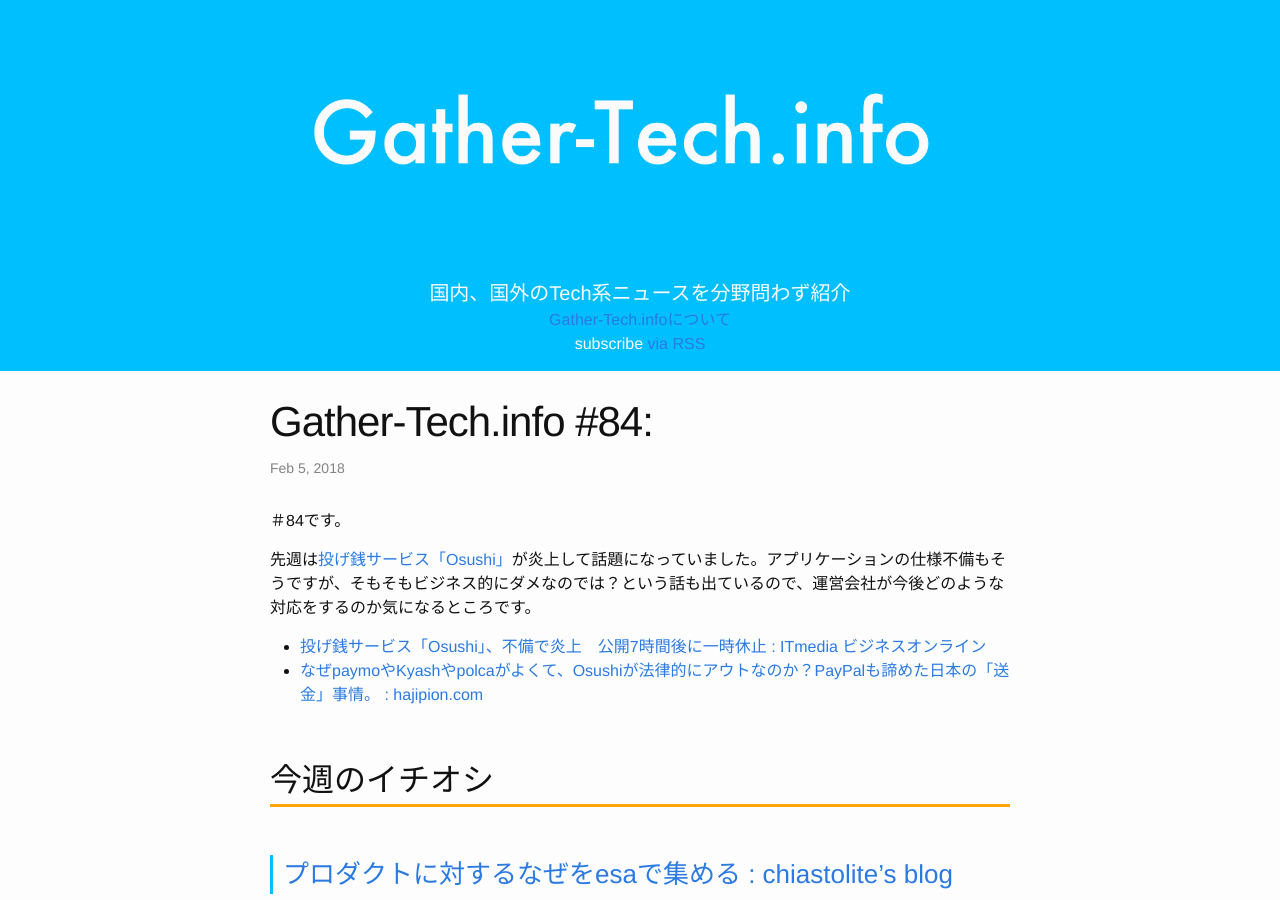
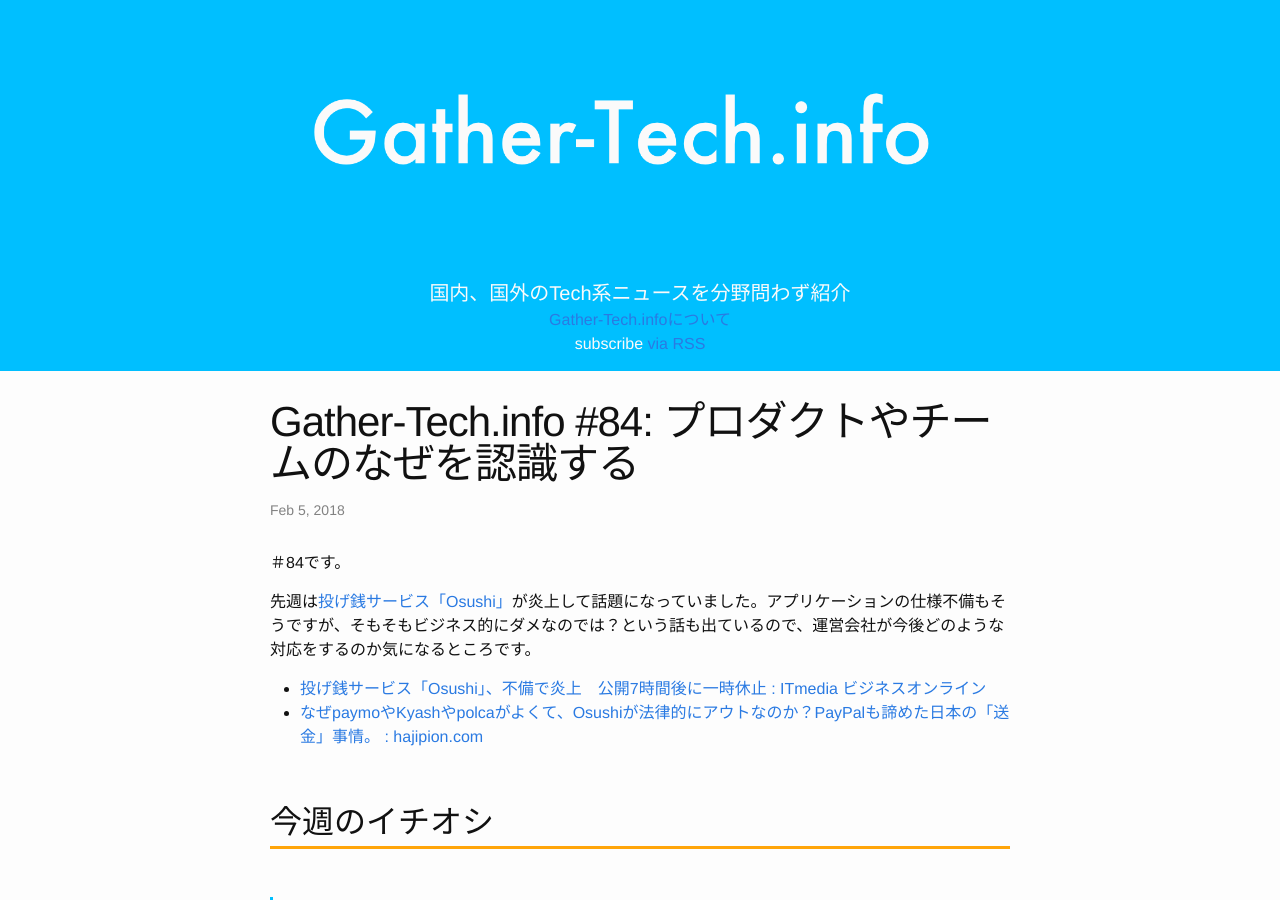
Before and after one commit to Gather-Tech/Gather-Tech.github.io, a Jekyll site: the page built from _posts/2018/2018-02-05-Gather84.md, in a window 1280 px wide and 900 px high. Built offline with Jekyll 4.4.1, drawn with Linux system fonts in a browser that asks for light colours.

Commit message:
add title

```diff
--- a/_posts/2018/2018-02-05-Gather84.md
+++ b/_posts/2018/2018-02-05-Gather84.md
@@ -1,6 +1,6 @@
 ---
 layout: post
-title: "Gather-Tech.info #84: "
+title: "Gather-Tech.info #84: プロダクトやチームのなぜを認識する"
 description: "プロダクトに対するなぜをesaで集める、チームビルディングの技術(Fix)、FlutterでDroidKaigi 2018のiOSアプリを作りました など"
 date: 2018-02-05
 categories: news
```
